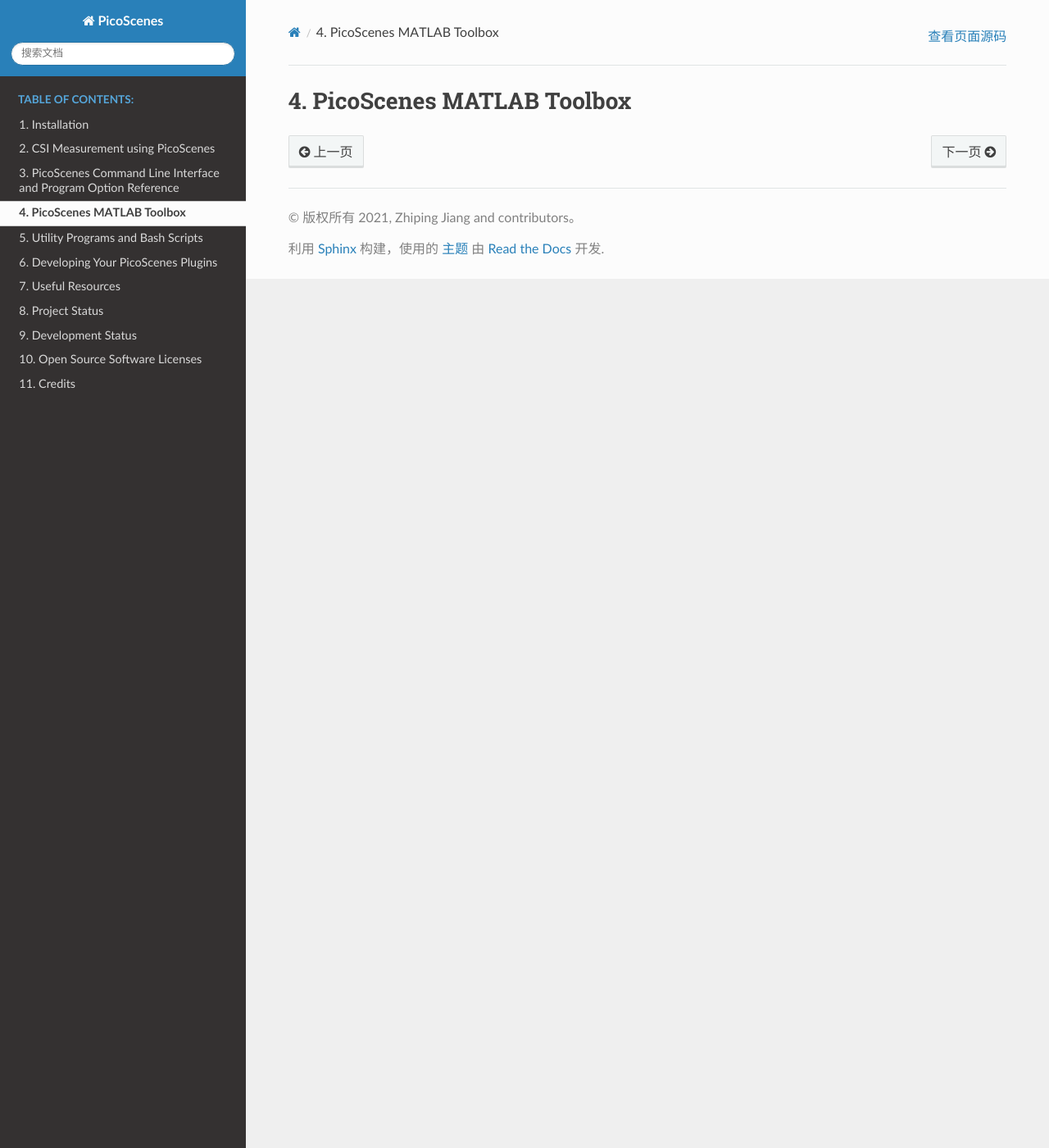
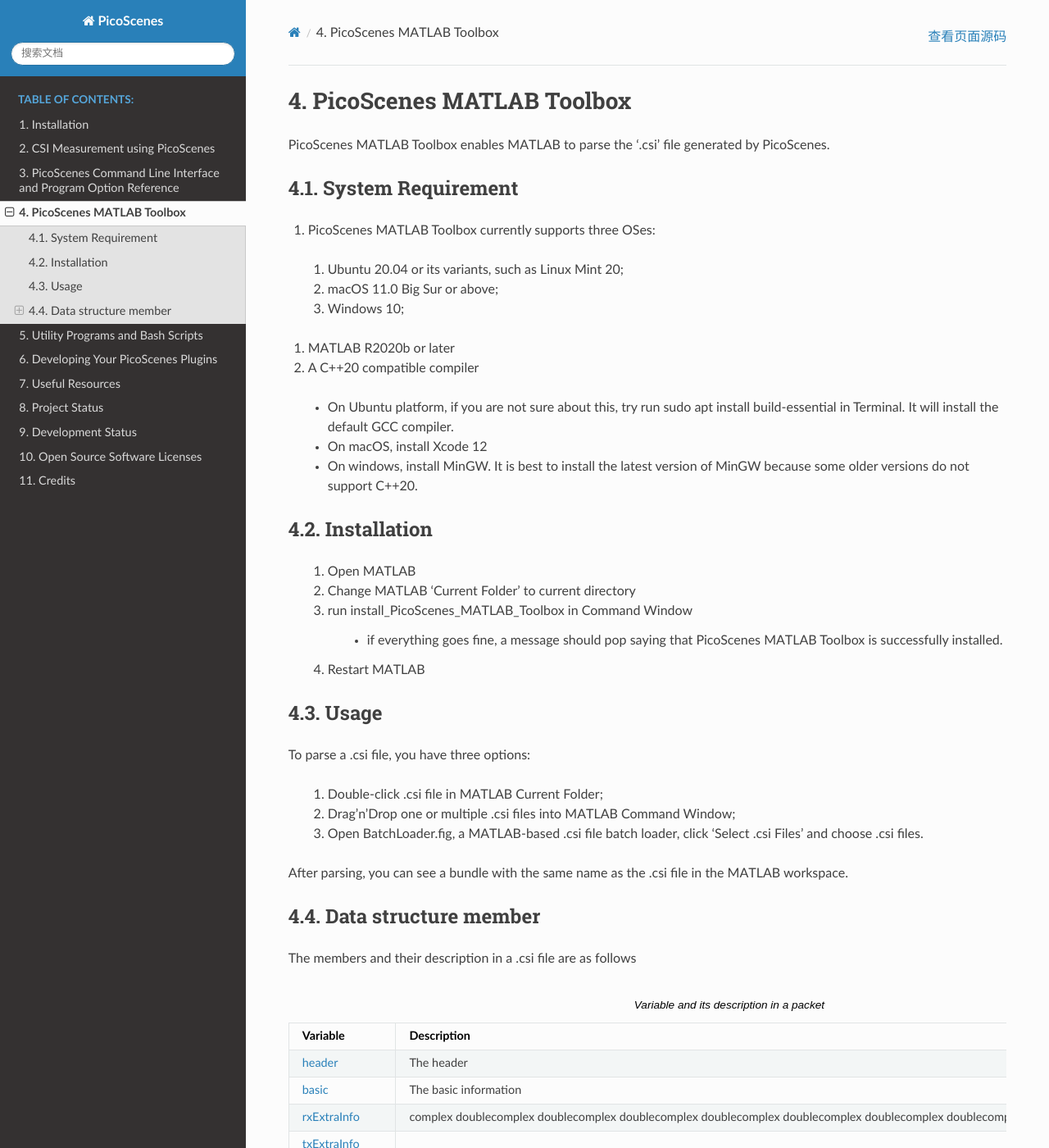
Before and after one commit to wifisensing/PicoScenes-Manual, a Sphinx documentation site: the page built from source/matlab.rst, in a window 1280 px wide and 1400 px high. Shown: the whole window at 82% size. Built offline with Sphinx 7.4.7 and the Read the Docs theme 2.0.0, drawn with Linux system fonts in a browser that asks for light colours; some of the changed text lies outside the part shown.

```diff
--- a/source/matlab.rst
+++ b/source/matlab.rst
@@ -1,2 +1,182 @@
 PicoScenes MATLAB Toolbox
 ===================================
+
+PicoScenes MATLAB Toolbox enables MATLAB to parse the '.csi' file generated by PicoScenes.
+
+System Requirement
+------------------------------
+#. PicoScenes MATLAB Toolbox currently supports three OSes:
+
+  #. Ubuntu 20.04 or its variants, such as Linux Mint 20;
+  #. macOS 11.0 Big Sur or above;
+  #. Windows 10;
+
+#. MATLAB R2020b or later
+
+#. A C++20 compatible compiler
+
+  + On Ubuntu platform, if you are not sure about this, try run sudo apt install build-essential in Terminal. It will install the default GCC compiler.
+  + On macOS, install Xcode 12
+  + On windows, install MinGW. It is best to install the latest version of MinGW because some older versions do not support C++20.
+
+Installation
+-------------------
+
+  #. Open MATLAB
+  #. Change MATLAB 'Current Folder' to current directory
+  #. run install_PicoScenes_MATLAB_Toolbox in Command Window
+
+      + if everything goes fine, a message should pop saying that PicoScenes MATLAB Toolbox is successfully installed.
+
+  #. Restart MATLAB
+
+Usage
+-------------------
+To parse a .csi file, you have three options:
+
+    #. Double-click .csi file in MATLAB Current Folder;
+    #. Drag'n'Drop one or multiple .csi files into MATLAB Command Window;
+    #. Open BatchLoader.fig, a MATLAB-based .csi file batch loader, click 'Select .csi Files' and choose .csi files.
+
+After parsing, you can see a bundle with the same name as the .csi file in the MATLAB workspace.
+
+Data structure member
+----------------------
+
+The members and their description in a .csi file are as follows
+
+.. csv-table:: Variable and its description in a packet
+    :header: "Variable", "Description", "Value type"
+    :widths: 20, 40, 20
+
+    `header`_, "The header", "struct"
+    `basic`_, "The basic information", "struct"
+    `rxExtraInfo`_, "complex doublecomplex doublecomplex doublecomplex doublecomplex doublecomplex doublecomplex doublecomplex double", "struct"
+    `txExtraInfo`_, "", "struct"
+    `channel`_, "", "struct"
+    "csi", "CSI data", "complex double"
+    "mag", "Magnitude parsed from CSI", "double"
+    "phase", "Phase parsed from CSI", "double"
+    "subcarrierIndex", "Index for each subcarrier", "int16"
+    `baseband`_, "", "struct"
+    "bundleName", "Bundle's name, as same as .csi file name", "string"
+
+
+header
+>>>>>>
+
+.. csv-table:: Variable and their Description
+    :header: "Variable", "Description", "Value type"
+    :widths: 20, 40, 20
+
+    "Addr1", "", "uint8"
+    "Addr2", "", "uint8"
+    "Addr3", "", "uint8"
+    "Fragment", "", "uint16"
+    "Sequence", "", "uint16"
+    "DeviceType", "", "uint16"
+    "FrameType", "", "uint8"
+    "TaskId", "", "uint16"
+    "TxId", "", "uint16"
+
+basic
+>>>>>>
+
+.. csv-table:: Variable and their meanings
+    :header: "Variable", "Description", "Value type"
+    :widths: 20, 40, 20
+
+    "deviceType", "", "uint16"
+    "timestamp", "", "uint64"
+    "channelFreq", "", "uint16"
+    "packetFormat", "", "int8"
+    "CBW", "", "uint16"
+    "GI", "", "uint16"
+    "MCS", "", "uint8"
+    "numSTS", "", "uint8"
+    "numESS", "", "uint8"
+    "numRx", "", "uint8"
+    "noiseFloor", "", "int8"
+    "rssi", "", "uint8"
+    "rssi1", "", "uint8"
+    "rssi2", "", "uint8"
+    "rssi3", "", "uint8"
+
+rxExtraInfo
+>>>>>>>>>>>>>
+
+.. csv-table:: Variable and their meanings
+    :header: "Variable", "Description", "Value type"
+    :widths: 20, 40, 20
+
+    "version", "", "uint64"
+    "txchansel", "", "uint32"
+    "txbmode", "", "uint8"
+    "txmacaddr_rom", "", "char"
+    "txmacaddr_cur", "", "char"
+    "evm", "", "int8"
+    "tx_chainmask", "", "uint8"
+    "rx_chainmask", "", "uint8"
+    "txpower", "", "uint8"
+    "cf", "", "uint64"
+    "last_txtsf", "", "uint32"
+    "channel_mode", "", "uint16"
+    "tuning_policy", "", "uint8"
+    "pll_rate", "", "uint16"
+    "pll_clock_select", "", "uint8"
+    "pll_refdiv", "", "uint8"
+
+txExtraInfo
+>>>>>>>>>>>>>>
+
+.. csv-table:: Variable and their meanings
+    :header: "Variable", "Description", "Value type"
+    :widths: 20, 40, 20
+
+    "version", "", "uint64"
+    "txchansel", "", "uint32"
+    "txbmode", "", "uint8"
+    "txmacaddr_rom", "", "char"
+    "txmacaddr_cur", "", "char"
+    "tx_chainmask", "", "uint8"
+    "rx_chainmask", "", "uint8"
+    "txpower", "", "uint8"
+    "cf", "", "uint64"
+    "sf", " ", "uint64"
+    "txtsf", "", "uint32"
+    "last_txtsf", "", "uint32"
+    "channel_mode", "", "uint16"
+    "tx_ness", "", "uint8"
+    "pll_rate", "", "uint16"
+    "pll_clock_select", "", "uint8"
+    "pll_refdiv", "", "uint8"
+
+channel
+>>>>>>>>>>>
+
+.. csv-table:: Variable and their meanings
+    :header: "Variable", "Description", "Value type"
+    :widths: 20, 40, 20
+
+    "DeviceType", "", "double"
+    "PacketFormat", "", "double"
+    "CBW", "", "double"
+    "CarrierFreq", "", "double"
+    "SamplingRate", "", "double"
+    "SubcarrierBandwidth", "", "double"
+    "numTones", "", "uint16"
+    "numTx", "", "uint8"
+    "numRx", "", "uint8"
+    "numESS", " ", "uint8"
+    "ant_sel", "", "uint8"
+
+baseband
+>>>>>>>>>>>
+
+.. csv-table:: Variable and their meanings
+    :header: "Variable", "Description", "Value type"
+    :widths: 20, 40, 20
+
+    "LegacyCSI", ""
+    "basebandSignals", ""
+    "PreEQSymbols", ""
```
